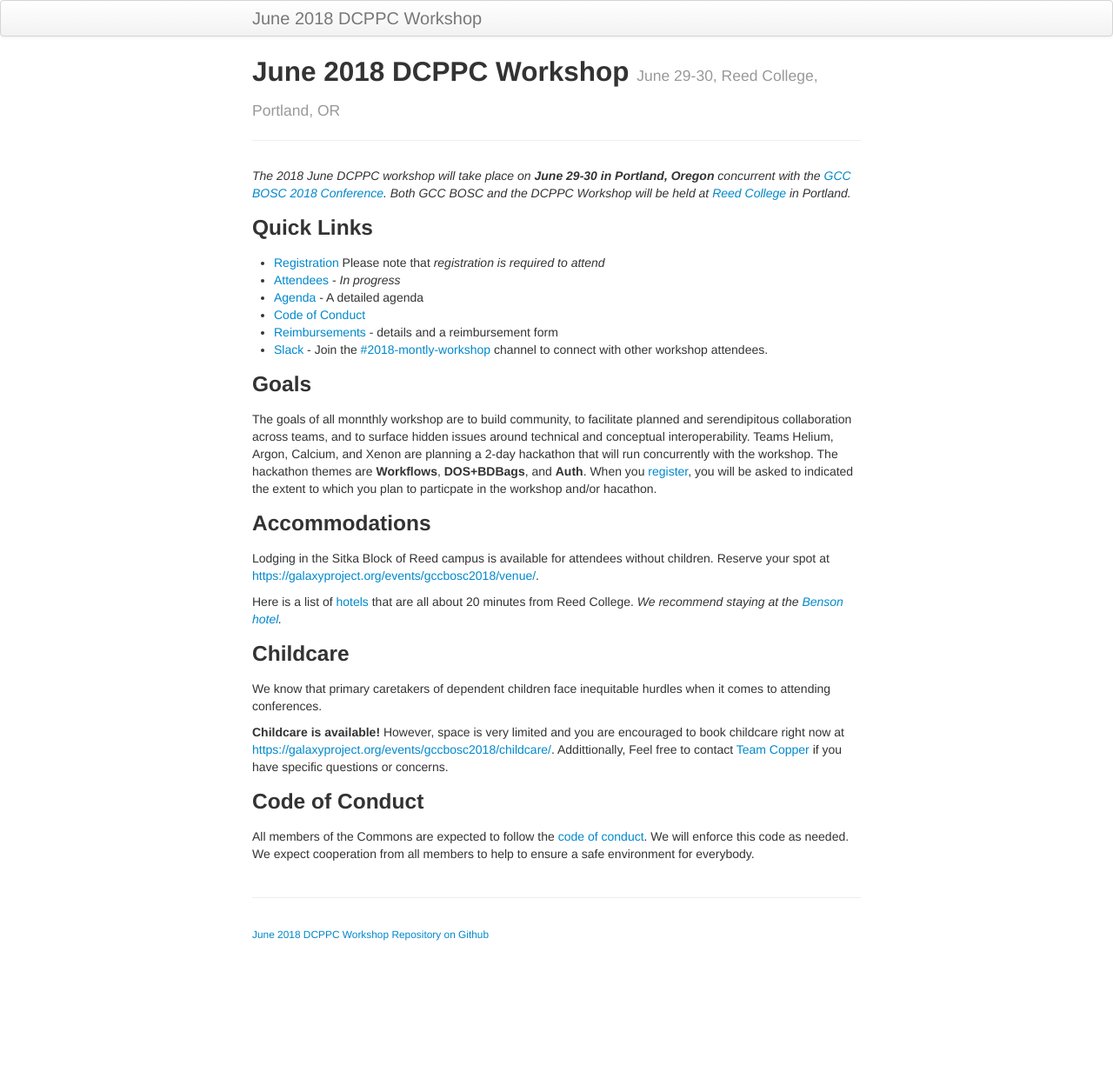
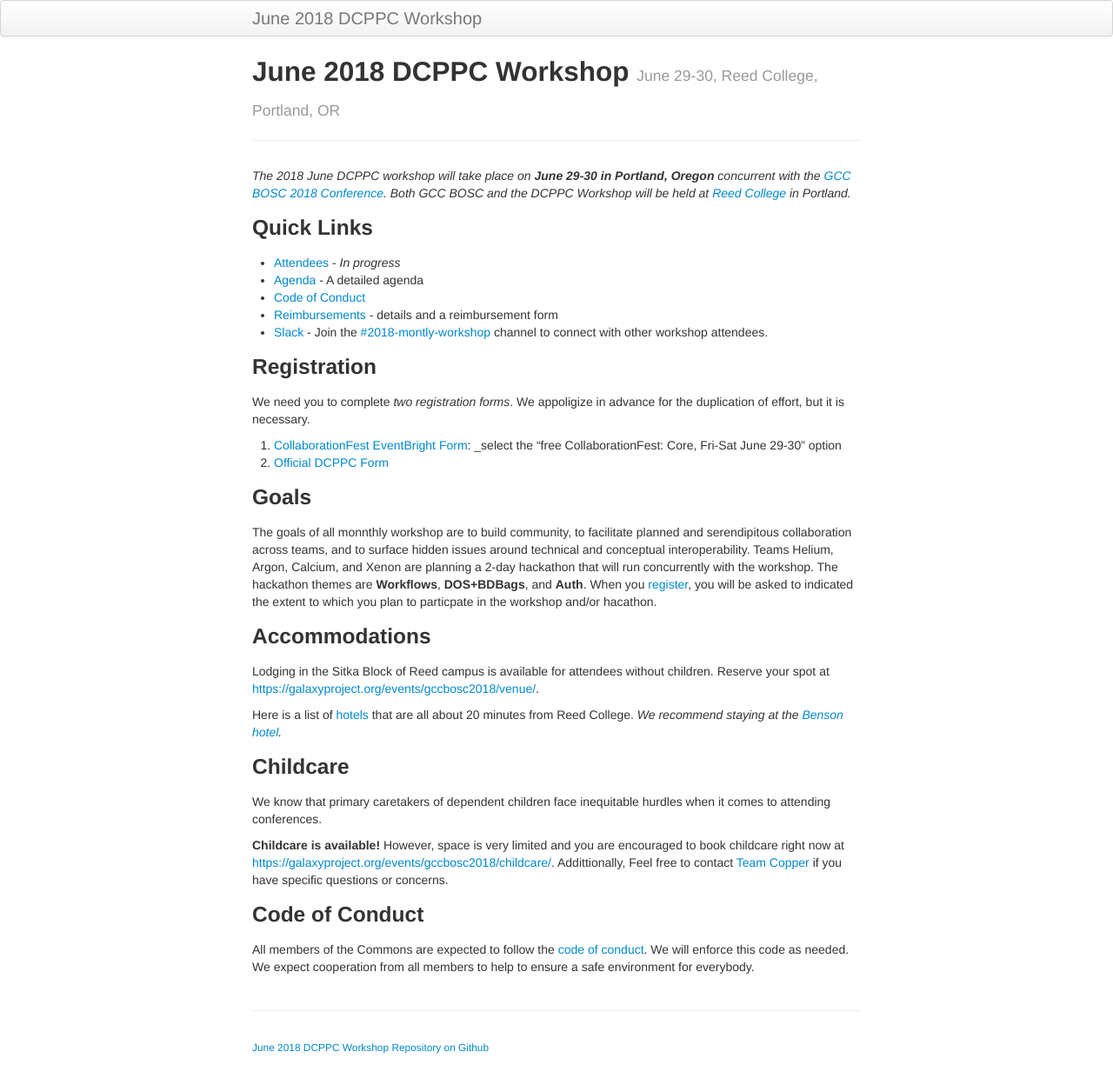
Before and after one commit to dcppc/2018-june-workshop, a Jekyll site: the page built from docs/index.md, in a window 1280 px wide. Shown: the whole page at 87% size. Built offline with Jekyll 4.4.1, drawn with Linux system fonts in a browser that asks for light colours; before the commit the page ends 1095 px from its top, so only the background shows below that.

Commit message:
clarify registration

```diff
--- a/docs/index.md
+++ b/docs/index.md
@@ -11,12 +11,19 @@ in Portland._
 
 ### Quick Links
 
-- [Registration](https://ti.to/dcppc/june-data-commons-workshop) Please note that _registration is required to attend_
 - [Attendees](./attendees.md) - _In progress_
 - [Agenda](./agenda.md) - A detailed agenda
 - [Code of Conduct](https://github.com/dcppc/dcppc-workshops/blob/master/CODE_OF_CONDUCT.md)
 - [Reimbursements](./reimbursements) - details and a reimbursement form
 - [Slack](https://nih-dcppc.slack.com/messages/CAMLGP27N/convo/GANQFSGAD-1528381202.000599/) - Join the [#2018-montly-workshop](https://nih-dcppc.slack.com/messages/CAMLGP27N/convo/GANQFSGAD-1528381202.000599/) channel to connect with other workshop attendees.
+
+### Registration
+
+We need you to complete _two registration forms_. We appoligize in advance for the duplication of effort, but it is necessary.
+
+
+1. [CollaborationFest EventBright Form](https://www.eventbrite.com/e/gccbosc-2018-registration-43175078823#tickets): _select the "free CollaborationFest: Core, Fri-Sat June 29-30" option
+1. [Official DCPPC Form](https://ti.to/dcppc/june-data-commons-workshop)
 
 ### Goals
 
```
